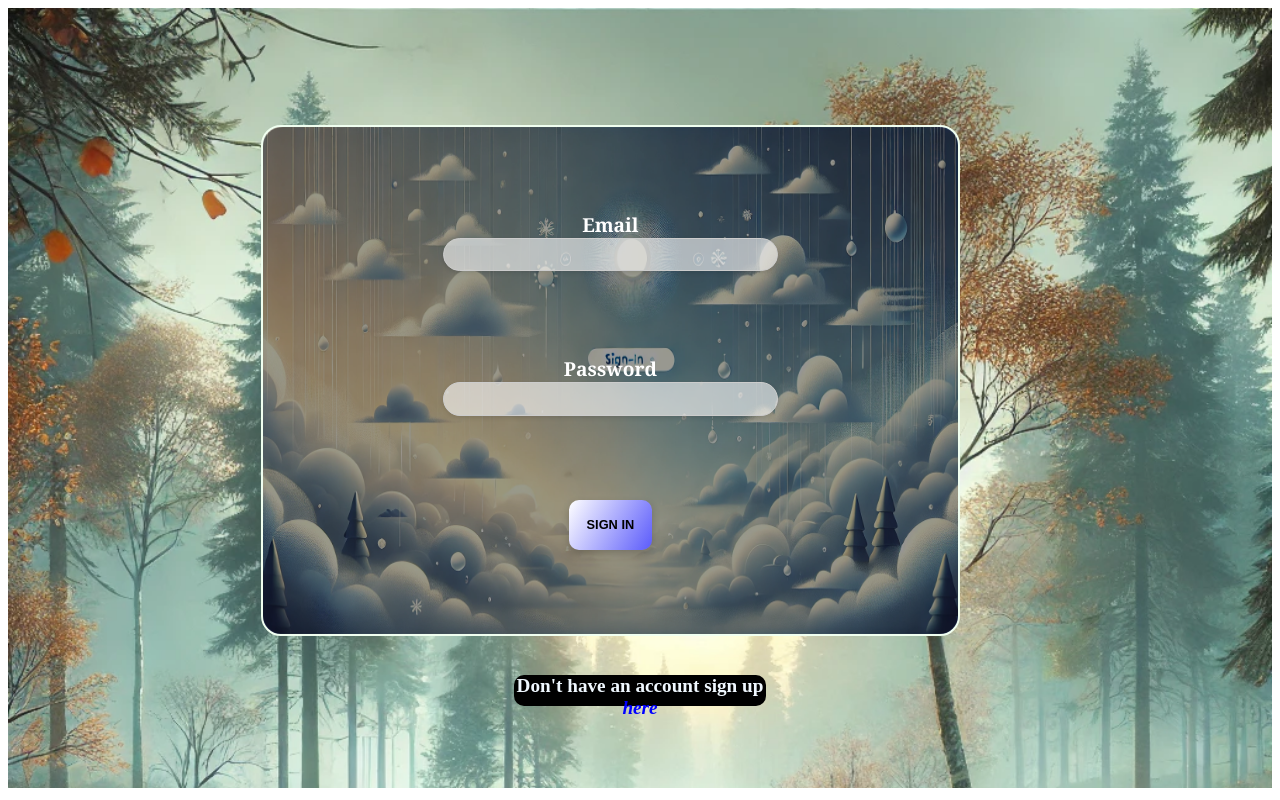
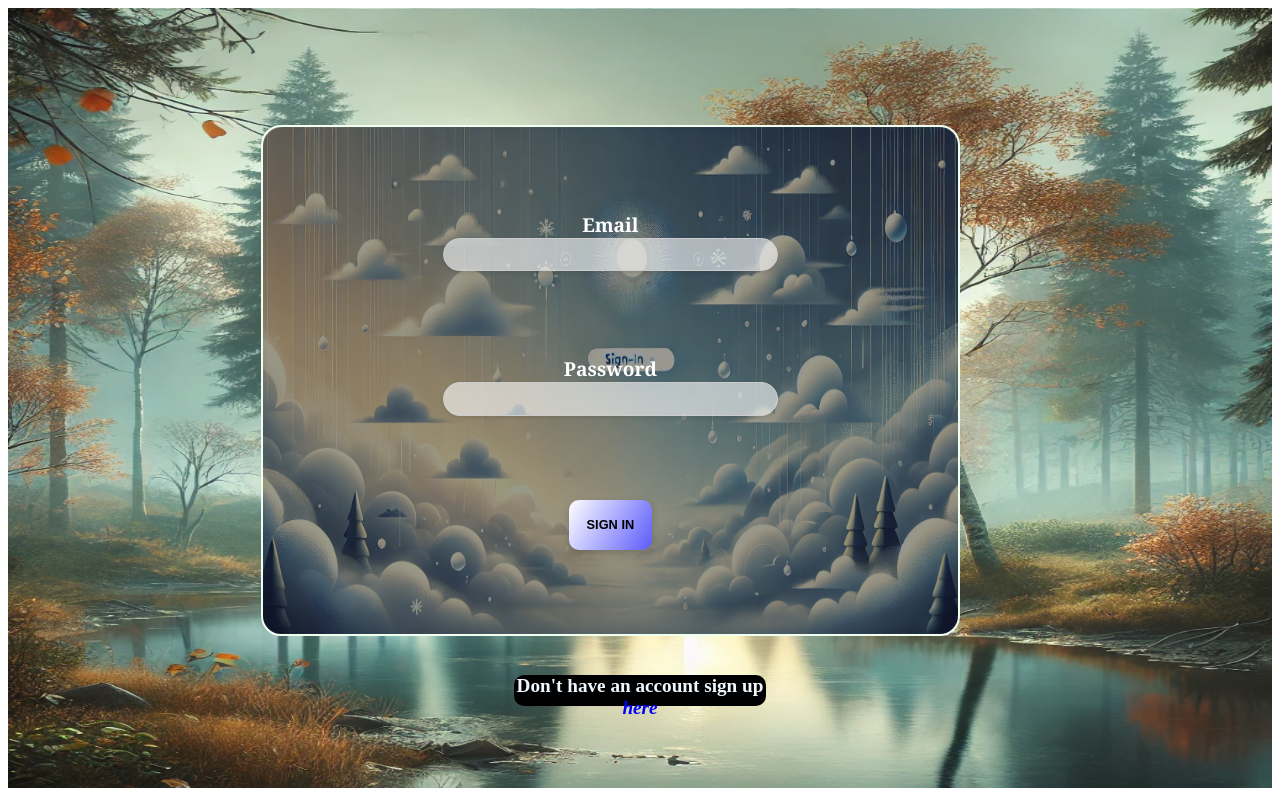
Before and after one commit to Apex69PREDATOR/weather-frontend, a React (Vite) app: page /login in a window 1280 px wide. Built offline with nearby package versions, Linux system fonts and the light colour scheme; the HTML template or start-up script is replaced by a standard one.

Commit message:
background image fixxing

```diff
--- a/src/components/signin/sign.css
+++ b/src/components/signin/sign.css
@@ -4,7 +4,7 @@
     background:url('../../assets/background.webp');
     position: relative;
     background-repeat: no-repeat;
-    background-size: cover;
+    background-size: 100% 100%;
 }
 .weather-sign{
     position: relative;
```
